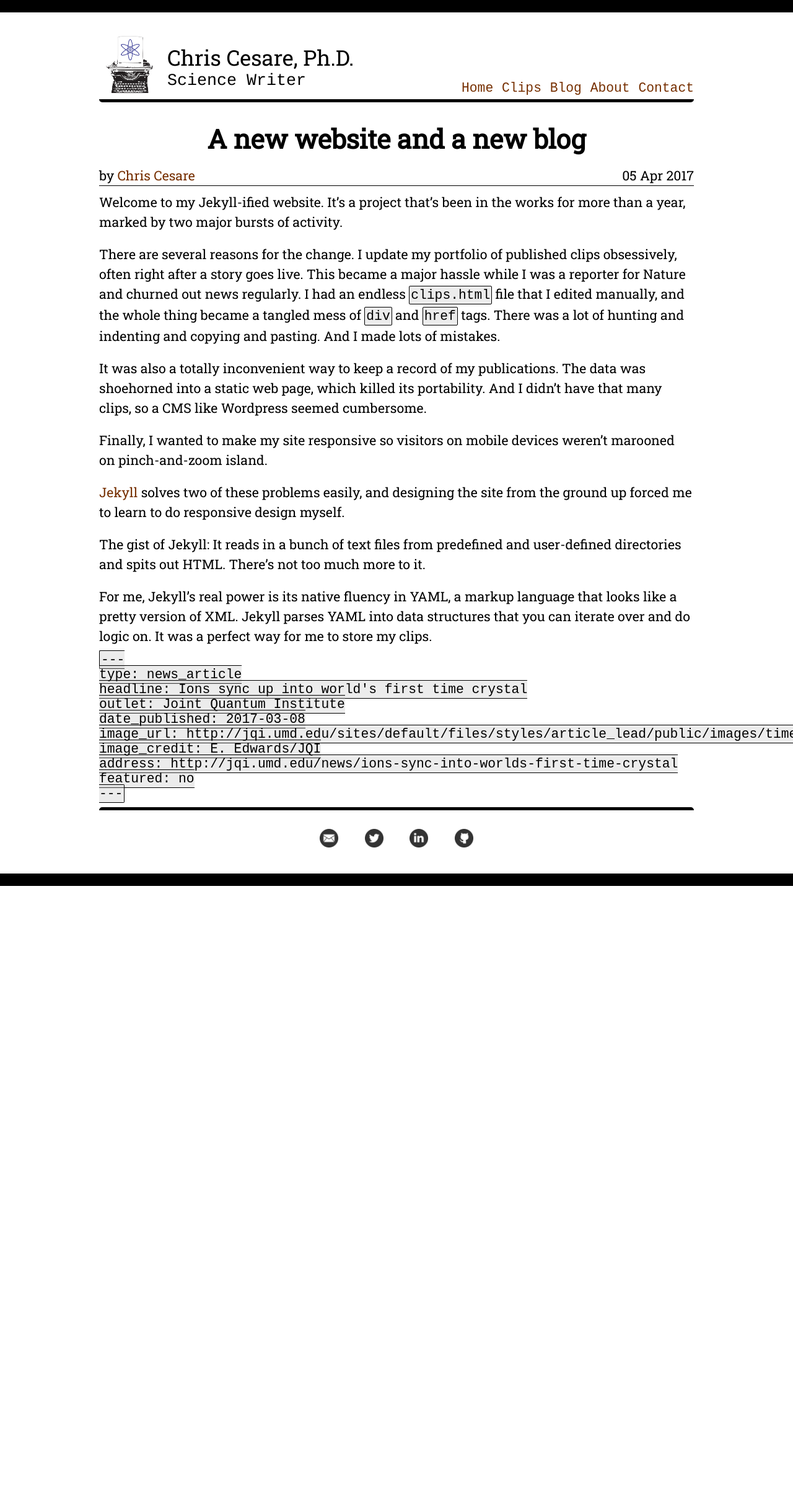
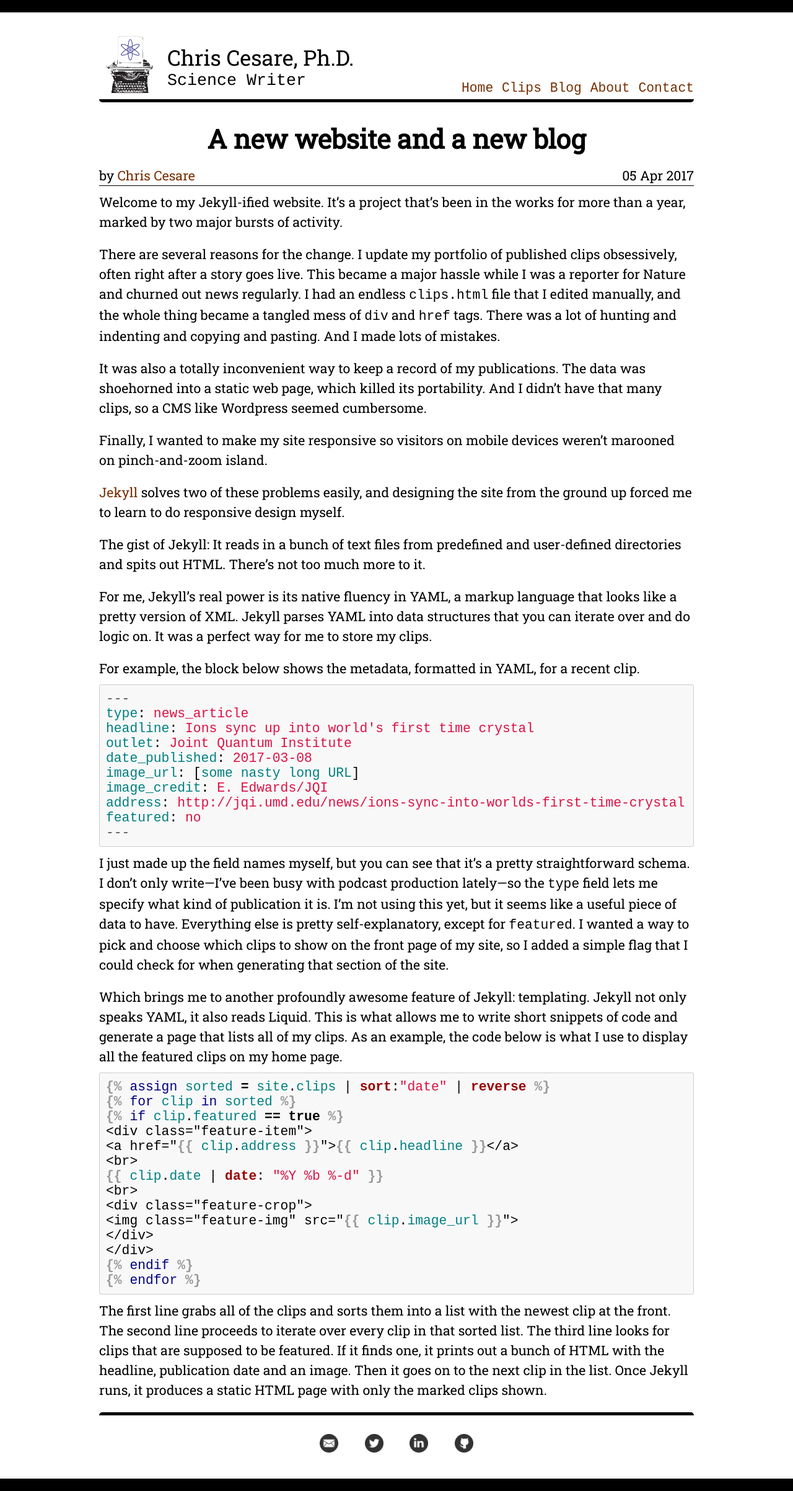
Before and after one commit to ccesare/ccesare.github.io, a Jekyll site: the page built from _posts/2017-04-05-New-website-launch.md, in a window 1280 px wide. Shown: the whole page at 62% size. Built offline with Jekyll 4.4.1, drawn with Linux system fonts in a browser that asks for light colours; before the commit the page ends 1429 px from its top, so only the background shows below that.

Commit message:
Syntax highlighting now works, and the first blog post is basically done. Nearly time to make it live.

````diff
--- a/_layouts/default.html
+++ b/_layouts/default.html
@@ -4,6 +4,7 @@
 	<title>{{ site.name }}</title>
 	<meta name="viewport" content="width=device-width, initial-scale=1.0">
 	<link rel="stylesheet" type="text/css" href="/css/main.css" />
+	<link rel="stylesheet" type="text/css" href="/css/jekyll-github.css" />
 	<link rel='shortcut icon' type='image/x-icon' href='favicon.ico' />
 	<link href="https://fonts.googleapis.com/css?family=Roboto+Slab" rel="stylesheet">
 </head>
--- a/_layouts/post.html
+++ b/_layouts/post.html
@@ -7,5 +7,5 @@ layout: default
 <div class="clear"></div>
 
 <div class="blog-post">
-{{ content }}
+{{ content | markdownify }}
 </div>
--- a/_posts/2017-04-05-New-website-launch.md
+++ b/_posts/2017-04-05-New-website-launch.md
@@ -19,15 +19,42 @@ The gist of Jekyll: It reads in a bunch of text files from predefined and user-d
 
 For me, Jekyll's real power is its native fluency in YAML, a markup language that looks like a pretty version of XML. Jekyll parses YAML into data structures that you can iterate over and do logic on. It was a perfect way for me to store my clips.
 
+For example, the block below shows the metadata, formatted in YAML, for a recent clip.
+
 ``` yaml
 ---
 type: news_article
 headline: Ions sync up into world's first time crystal
 outlet: Joint Quantum Institute
 date_published: 2017-03-08
-image_url: http://jqi.umd.edu/sites/default/files/styles/article_lead/public/images/time_crystals_gallery.jpg?itok=IWpLkusj
+image_url: [some nasty long URL]
 image_credit: E. Edwards/JQI
 address: http://jqi.umd.edu/news/ions-sync-into-worlds-first-time-crystal
 featured: no
 ---
 ```
+
+I just made up the field names myself, but you can see that it's a pretty straightforward schema. I don't only write---I've been busy with podcast production lately---so the <code>type</code> field lets me specify what kind of publication it is. I'm not using this yet, but it seems like a useful piece of data to have. Everything else is pretty self-explanatory, except for <code>featured</code>. I wanted a way to pick and choose which clips to show on the front page of my site, so I added a simple flag that I could check for when generating that section of the site.
+
+Which brings me to another profoundly awesome feature of Jekyll: templating. Jekyll not only speaks YAML, it also reads Liquid. This is what allows me to write short snippets of code and generate a page that lists all of my clips. As an example, the code below is what I use to display all the featured clips on my home page.
+
+{% raw %}
+~~~ liquid
+{% assign sorted = site.clips | sort:"date" | reverse %}
+{% for clip in sorted %}
+{% if clip.featured == true %}
+<div class="feature-item">
+<a href="{{ clip.address }}">{{ clip.headline }}</a>
+<br>
+{{ clip.date | date: "%Y %b %-d" }}
+<br>
+<div class="feature-crop">
+<img class="feature-img" src="{{ clip.image_url }}">
+</div>
+</div>
+{% endif %}
+{% endfor %}
+~~~
+{% endraw %}
+
+The first line grabs all of the clips and sorts them into a list with the newest clip at the front. The second line proceeds to iterate over every clip in that sorted list. The third line looks for clips that are supposed to be featured. If it finds one, it prints out a bunch of HTML with the headline, publication date and an image. Then it goes on to the next clip in the list. Once Jekyll runs, it produces a static HTML page with only the marked clips shown.
--- a/_sass/content.sass
+++ b/_sass/content.sass
@@ -117,11 +117,11 @@ main p
 .blog-post
   border-top: 1px solid
 
-code
-  background-color: $code-background
-  border: 1px solid
-  border-radius: 2px
-  padding: 2px
+//code
+  //background-color: $code-background
+  //border: 1px solid
+  //border-radius: 2px
+  //padding: 2px
 
 // Larger screens
 @media only screen and (min-width: $break-small)
--- /dev/null
+++ b/css/jekyll-github.css
@@ -0,0 +1,69 @@
+/*
+ * GitHub style for Pygments syntax highlighter, for use with Jekyll
+ * Courtesy of GitHub.com
+ */
+
+.highlight pre, pre, .highlight .hll { background-color: #f8f8f8; border: 1px solid #ccc; padding: 10px; border-radius: 3px; }
+.highlight pre, pre { white-space: pre-wrap; }
+.highlight .c { color: #999988; font-style: italic; }
+.highlight .err { color: #a61717; background-color: #e3d2d2; }
+.highlight .k { font-weight: bold; }
+.highlight .o { font-weight: bold; }
+.highlight .cm { color: #999988; font-style: italic; }
+.highlight .cp { color: #999999; font-weight: bold; }
+.highlight .c1 { color: #999988; font-style: italic; }
+.highlight .cs { color: #999999; font-weight: bold; font-style: italic; }
+.highlight .gd { color: #000000; background-color: #ffdddd; }
+.highlight .gd .x { color: #000000; background-color: #ffaaaa; }
+.highlight .ge { font-style: italic; }
+.highlight .gr { color: #aa0000; }
+.highlight .gh { color: #999999; }
+.highlight .gi { color: #000000; background-color: #ddffdd; }
+.highlight .gi .x { color: #000000; background-color: #aaffaa; }
+.highlight .go { color: #888888; }
+.highlight .gp { color: #555555; }
+.highlight .gs { font-weight: bold; }
+.highlight .gu { color: #800080; font-weight: bold; }
+.highlight .gt { color: #aa0000; }
+.highlight .kc { font-weight: bold; }
+.highlight .kd { font-weight: bold; }
+.highlight .kn { font-weight: bold; }
+.highlight .kp { font-weight: bold; }
+.highlight .kr { font-weight: bold; }
+.highlight .kt { color: #445588; font-weight: bold; }
+.highlight .m { color: #009999; }
+.highlight .s { color: #dd1144; }
+.highlight .n { color: #333333; }
+.highlight .na { color: teal; }
+.highlight .nb { color: #0086b3; }
+.highlight .nc { color: #445588; font-weight: bold; }
+.highlight .no { color: teal; }
+.highlight .ni { color: purple; }
+.highlight .ne { color: #990000; font-weight: bold; }
+.highlight .nf { color: #990000; font-weight: bold; }
+.highlight .nn { color: #555555; }
+.highlight .nt { color: navy; }
+.highlight .nv { color: teal; }
+.highlight .ow { font-weight: bold; }
+.highlight .w { color: #bbbbbb; }
+.highlight .mf { color: #009999; }
+.highlight .mh { color: #009999; }
+.highlight .mi { color: #009999; }
+.highlight .mo { color: #009999; }
+.highlight .sb { color: #dd1144; }
+.highlight .sc { color: #dd1144; }
+.highlight .sd { color: #dd1144; }
+.highlight .s2 { color: #dd1144; }
+.highlight .se { color: #dd1144; }
+.highlight .sh { color: #dd1144; }
+.highlight .si { color: #dd1144; }
+.highlight .sx { color: #dd1144; }
+.highlight .sr { color: #009926; }
+.highlight .s1 { color: #dd1144; }
+.highlight .ss { color: #990073; }
+.highlight .bp { color: #999999; }
+.highlight .vc { color: teal; }
+.highlight .vg { color: teal; }
+.highlight .vi { color: teal; }
+.highlight .il { color: #009999; }
+.highlight .gc { color: #999; background-color: #EAF2F5; }
````
Also changed, not shown: blog/index.md (+1 -1 lines).
